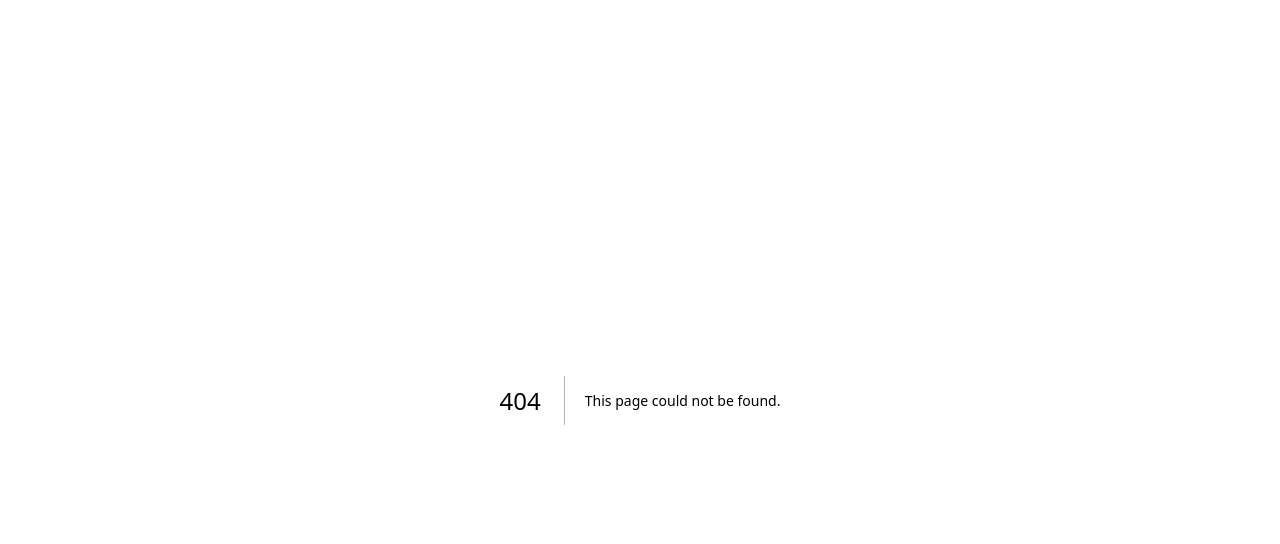
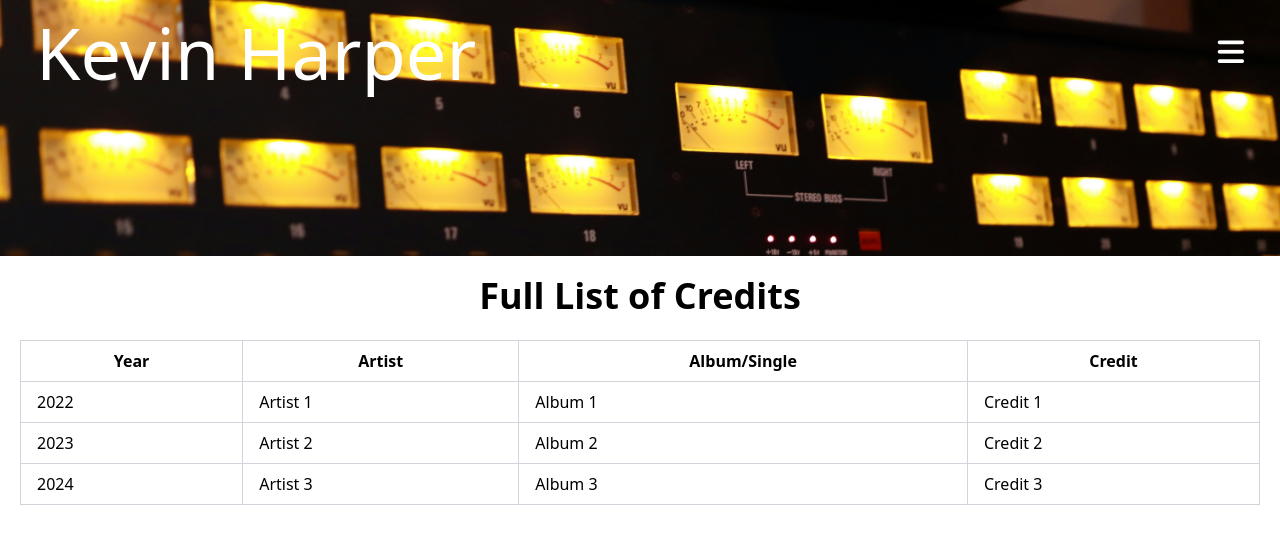
Before and after one commit to nicholas-davison/kevin-harper-portfolio, a Next.js app: page /credits in a window 1280 px wide. Before the commit this address had no page. Shown: the top 544 px of the page. Built offline with nearby package versions, Linux system fonts and the light colour scheme.

Commit message:
added spotify players, credits page and grid

```diff
--- /dev/null
+++ b/src/app/components/albums-art.tsx
@@ -0,0 +1,22 @@
+
+export default function AlbumArt() {
+
+    return (
+        <div className="grid grid-cols-1 sm:grid-cols-2 md:grid-cols-3 lg:grid-cols-4 gap-6 p-6">
+            <div className="bg-gray-800 w-60 h-60 rounded-md"></div>
+            <div className="bg-gray-800 w-60 h-60 rounded-md"></div>
+            <div className="bg-gray-800 w-60 h-60 rounded-md"></div>
+            <div className="bg-gray-800 w-60 h-60 rounded-md"></div>
+
+            <div className="bg-gray-800 w-60 h-60 rounded-md"></div>
+            <div className="bg-gray-800 w-60 h-60 rounded-md"></div>
+            <div className="bg-gray-800 w-60 h-60 rounded-md"></div>
+            <div className="bg-gray-800 w-60 h-60 rounded-md"></div>
+
+            <div className="bg-gray-800 w-60 h-60 rounded-md"></div>
+            <div className="bg-gray-800 w-60 h-60 rounded-md"></div>
+            <div className="bg-gray-800 w-60 h-60 rounded-md"></div>
+            <div className="bg-gray-800 w-60 h-60 rounded-md"></div>
+        </div>
+    )
+}
--- /dev/null
+++ b/src/app/components/credits-spreadsheet.tsx
@@ -0,0 +1,35 @@
+
+const creditsData = [
+    { year: 2022, artist: 'Artist 1', album: 'Album 1', credit: 'Credit 1' },
+    { year: 2023, artist: 'Artist 2', album: 'Album 2', credit: 'Credit 2' },
+    { year: 2024, artist: 'Artist 3', album: 'Album 3', credit: 'Credit 3' },
+  ];
+
+  const StaticSpreadsheet = () => {
+    return (
+      <div className="px-5 overflow-x-auto">
+        <table className="min-w-full border-collapse border border-gray-300">
+          <thead>
+            <tr>
+              <th className="border border-gray-300 px-4 py-2">Year</th>
+              <th className="border border-gray-300 px-4 py-2">Artist</th>
+              <th className="border border-gray-300 px-4 py-2">Album/Single</th>
+              <th className="border border-gray-300 px-4 py-2">Credit</th>
+            </tr>
+          </thead>
+          <tbody>
+            {creditsData.map((item, index) => (
+              <tr key={index}>
+                <td className="border border-gray-300 px-4 py-2">{item.year}</td>
+                <td className="border border-gray-300 px-4 py-2">{item.artist}</td>
+                <td className="border border-gray-300 px-4 py-2">{item.album}</td>
+                <td className="border border-gray-300 px-4 py-2">{item.credit}</td>
+              </tr>
+            ))}
+          </tbody>
+        </table>
+      </div>
+    );
+  };
+
+  export default StaticSpreadsheet;
--- a/src/app/components/navbar.tsx
+++ b/src/app/components/navbar.tsx
@@ -38,7 +38,7 @@ export const NavBar = () => {
             {menuOpen && (
             <div className={`dropdown flex flex-col items-end p-4 mr-5 space-y-2 transition-colors duration-300 ${isScrolled ? 'bg-gray-800 text-white' : 'bg-transparent text-white'}`}>
                 <Link href="/" className="text-lg" onClick={() => setMenuOpen(false)}>Home</Link>
-                <Link href="/about" className="text-lg" onClick={() => setMenuOpen(false)}>About</Link>
+                <Link href="/credits" className="text-lg" onClick={() => setMenuOpen(false)}>Credits</Link>
                 <Link href="/contact" className="text-lg" onClick={() => setMenuOpen(false)}>Contact</Link>
             </div>
             )}
--- /dev/null
+++ b/src/app/credits/page.tsx
@@ -0,0 +1,19 @@
+import StaticSpreadsheet from "../components/credits-spreadsheet";
+
+
+export default function CreditsPage() {
+    return (
+      <div>
+        <div
+          className="h-64 bg-cover bg-center"
+          style={{
+            backgroundImage: 'url(/console1.jpg)',
+            backgroundPosition: 'center 20%'
+          }}
+        >
+        </div>
+        <h1 className="text-4xl text-center pt-5 font-bold mb-6">Full List of Credits</h1>
+          <StaticSpreadsheet/>
+      </div>
+    );
+  }
--- a/src/app/globals.css
+++ b/src/app/globals.css
@@ -1,3 +1,7 @@
 @tailwind base;
 @tailwind components;
 @tailwind utilities;
+
+html {
+    scroll-behavior: smooth;
+  }
--- a/src/app/page.tsx
+++ b/src/app/page.tsx
@@ -1,4 +1,6 @@
-import Image from "next/image";
+import Image from 'next/image';
+import Link from 'next/link';
+import AlbumArt from './components/albums-art';
 
 export default function Home() {
   return (
@@ -17,7 +19,8 @@ export default function Home() {
         </ul>
       </div>
       <div
-        className="flex flex-col h-100"
+        id="about"
+        className="flex flex-col h-100 scroll-mt-24"
       >
         <h1 className="text-2xl mt-5 ml-10 md:text-4xl md:m-22"> About </h1>
         <div className="flex">
@@ -37,23 +40,42 @@ export default function Home() {
           </div>
         </div>
       </div>
-      <div className="h-auto bg-black flex items-center justify-center">
-        <div className="grid grid-cols-1 sm:grid-cols-2 md:grid-cols-3 lg:grid-cols-4 gap-6 p-6">
-          <div className="bg-gray-800 w-60 h-60 rounded-md"></div>
-          <div className="bg-gray-800 w-60 h-60 rounded-md"></div>
-          <div className="bg-gray-800 w-60 h-60 rounded-md"></div>
-          <div className="bg-gray-800 w-60 h-60 rounded-md"></div>
-
-          <div className="bg-gray-800 w-60 h-60 rounded-md"></div>
-          <div className="bg-gray-800 w-60 h-60 rounded-md"></div>
-          <div className="bg-gray-800 w-60 h-60 rounded-md"></div>
-          <div className="bg-gray-800 w-60 h-60 rounded-md"></div>
-
-          <div className="bg-gray-800 w-60 h-60 rounded-md"></div>
-          <div className="bg-gray-800 w-60 h-60 rounded-md"></div>
-          <div className="bg-gray-800 w-60 h-60 rounded-md"></div>
-          <div className="bg-gray-800 w-60 h-60 rounded-md"></div>
-        </div>
+      <div className="h-auto bg-black flex flex-col items-center justify-center">
+          <AlbumArt/>
+          <Link href="/credits">
+            <button
+              className="bg-green-400 hover:bg-green-500 hover:scale-105 transition-transform duration-300 py-3 px-6 mb-5 rounded-xl text-2xl"
+              >
+              Full List of Credits
+              <i className="fa-solid fa-right-long pl-3 text-2xl"></i>
+            </button>
+          </Link>
+      </div>
+      <div
+          className='h-auto p-16 bg-cover'
+          style={{
+            backgroundImage: 'url(/lines.jpg)',
+            backgroundPosition: 'center 20%'
+        }}>
+        <iframe
+          style={{borderRadius:"12px"}}
+          src="https://open.spotify.com/embed/album/5n8ppNRmmYvkFGnQZPHdNc?utm_source=generator&theme=0"
+          width="63%"
+          height="352"
+          allowFullScreen
+          allow="autoplay; clipboard-write; encrypted-media; fullscreen; picture-in-picture"
+          loading="lazy"
+          />
+          <br></br>
+        <iframe
+          style={{borderRadius:"12px", marginLeft: 'auto'}}
+          src="https://open.spotify.com/embed/track/6F5uLZW5dDdBdRtk59Fodr?utm_source=generator&theme=0"
+          width="63%"
+          height="352"
+          allowFullScreen
+          allow="autoplay; clipboard-write; encrypted-media; fullscreen; picture-in-picture"
+          loading="lazy"
+          />
       </div>
     </div>
   );
```
Also changed, not shown: public/console1.jpg (added), public/lines.jpg (added), src/app/services/spotify.tsx (added).
